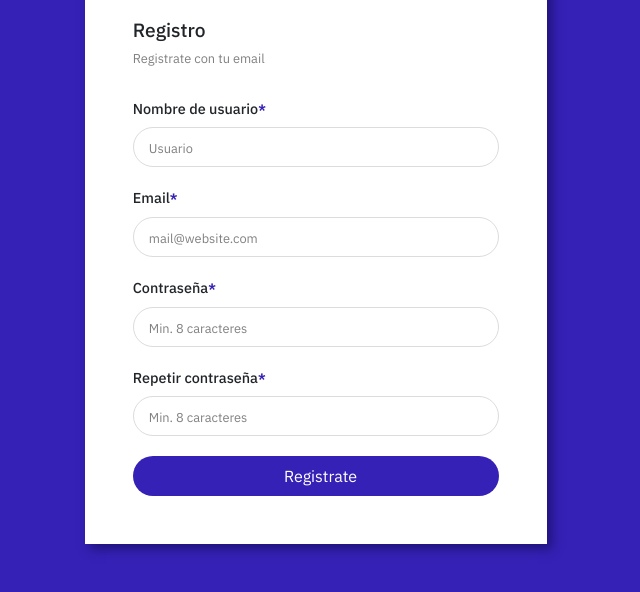
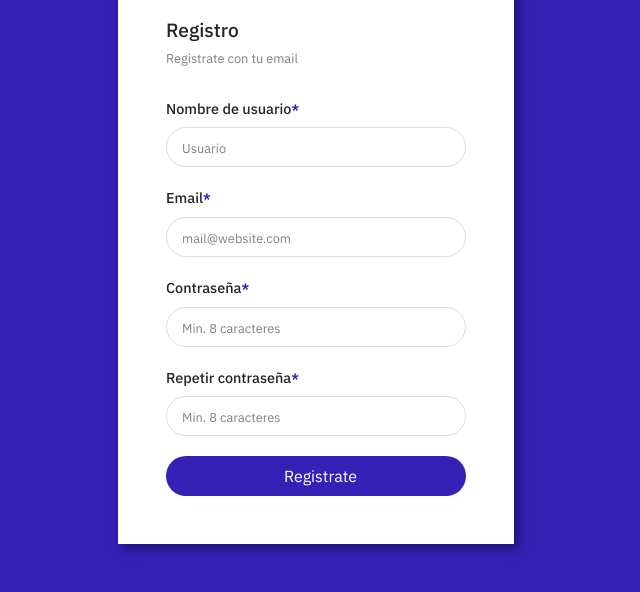
Before and after one commit to vreytor/JsAdvancedBJB, a plain HTML site: page validacion.html in a window 1280 px wide. Shown: the part 180-772 px from the top of the page, without its empty margins (324-964 px from the left). Drawn offline with nearby package versions, Linux system fonts and the light colour scheme.

Commit message:
responsive raul

```diff
--- a/css/validacion.css
+++ b/css/validacion.css
@@ -57,7 +57,6 @@ span {
 }
 
 input {
-    width: 100%;
     height: 40px;
     border-radius: 20px;
     border: 1px solid gainsboro;
@@ -68,10 +67,6 @@ input:focus {
     padding-left: 15px;
     outline: none;
     border: 1px solid gainsboro;
-}
-
-input::after{
-    padding-left: 15px;
 }
 
 picture {
--- a/validacion.html
+++ b/validacion.html
@@ -18,8 +18,8 @@
     <title>Validación de Formularios</title>
 </head>
 <body>
-    <main class="container">
-        <article class="row col-11 col-sm-10 col-md-8 col-lg-6 col-xl-5 p-5">
+    <main class="container-fluid">
+        <article class="row p-5">
             <section class="row header col-12 ">
                 <img src="./img/logo_reby.png" alt="Logo" width="120px">
                 <h3>Registro</h3>
@@ -27,7 +27,7 @@
             </section>
 
             <form class="row">
-                <section class="bloque col-12">
+                <section class="bloque col-md-12">
                     <label for="txtNombre">Nombre de usuario<span>*</span></label>
                     <input type="text" id="txtNombre" placeholder="Usuario" required minlength="4" maxlength="16">
                     <small id="valNombre"></small>
```
